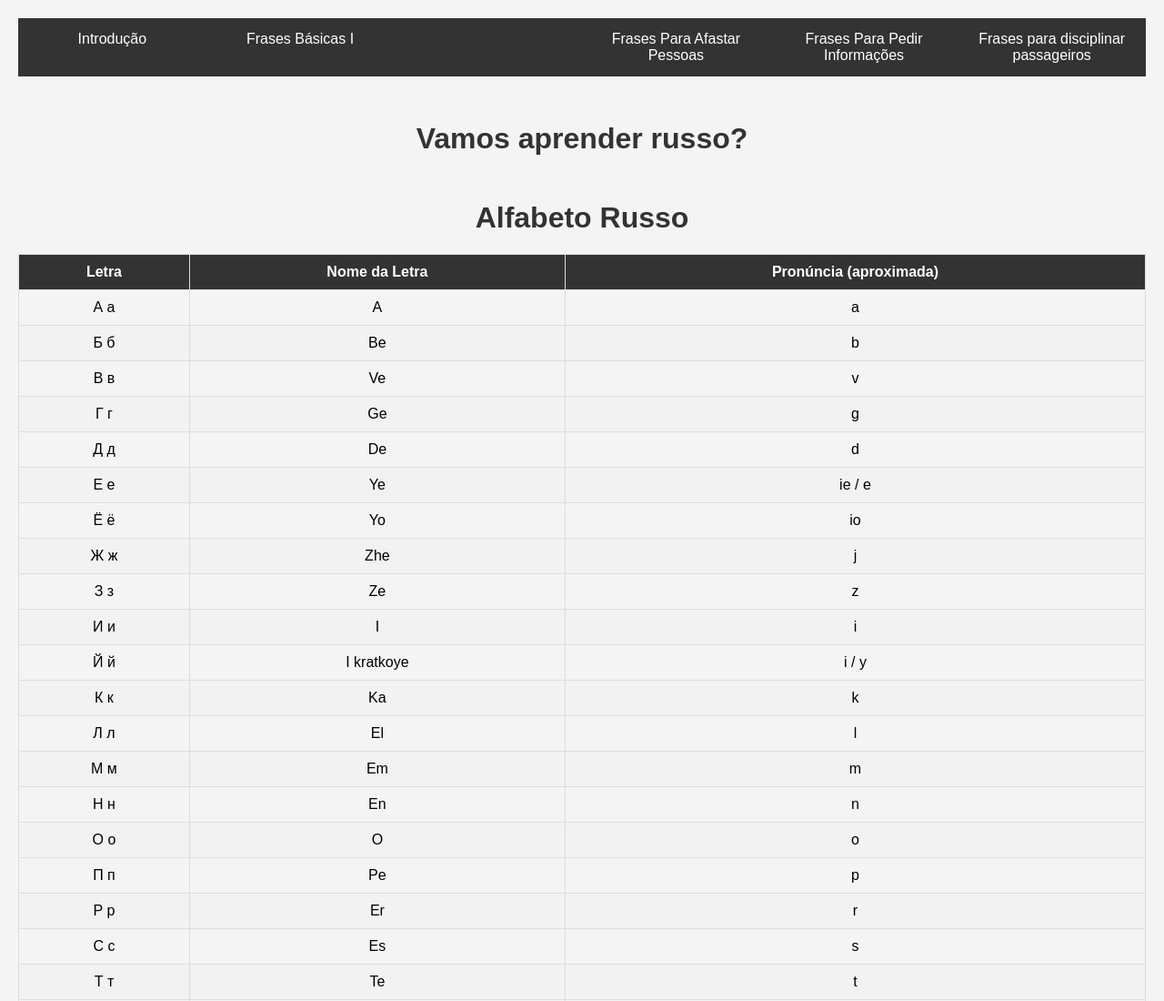
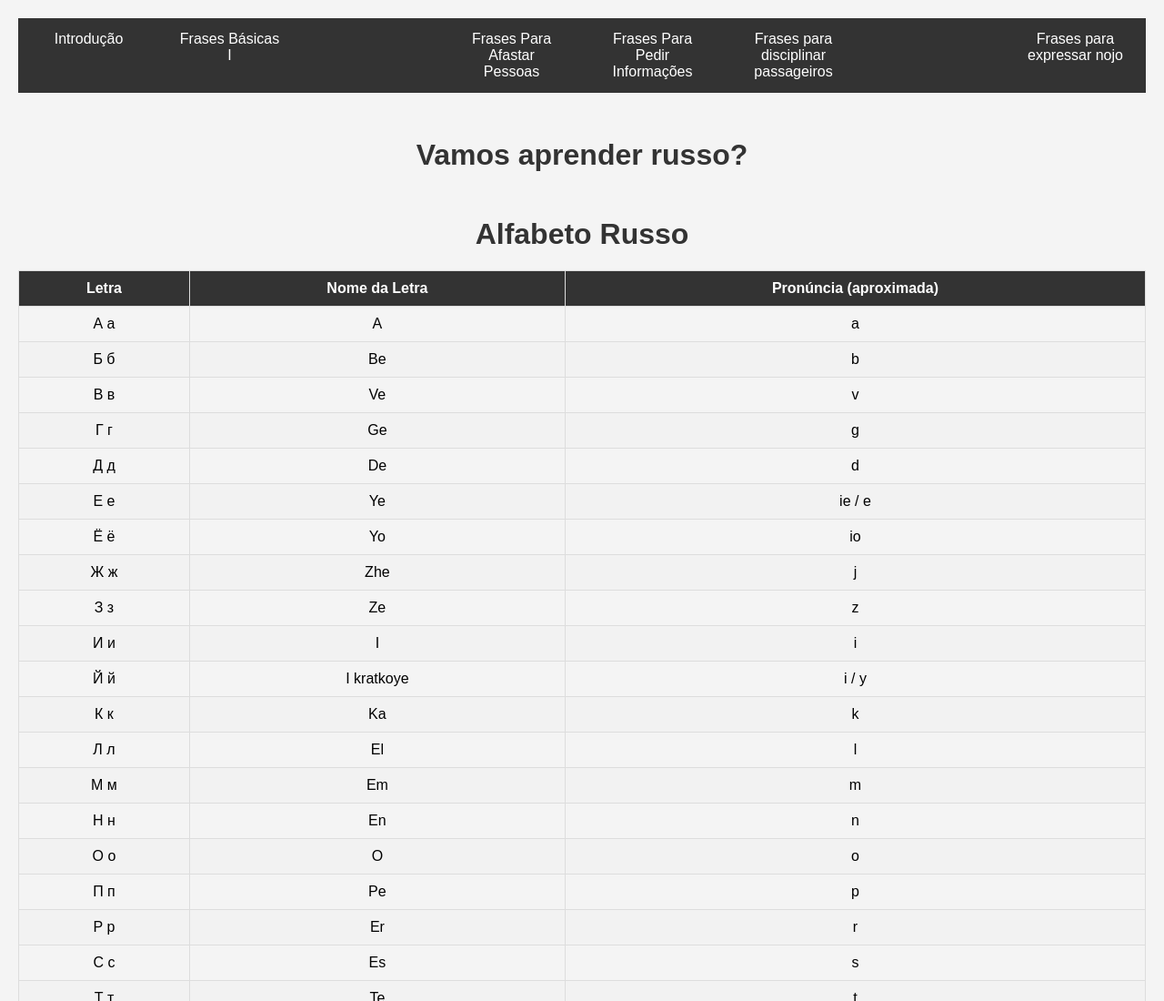
Before and after one commit to MarkinAndrade/Vamos-Aprender-Russo, a plain HTML site: page Alfabeto.html in a window 1280 px wide. Shown: the top 1100 px of the page at 91% size. Drawn offline with Linux system fonts and the light colour scheme.

Commit message:
Update Alfabeto.html

```diff
--- a/Alfabeto.html
+++ b/Alfabeto.html
@@ -46,7 +46,8 @@
             <li><a href="Frases Básicas I.html">Frases Básicas I </a><li>
             <li><a href="Frases para repelir e afastar pessoas.html">Frases Para Afastar Pessoas </a></li>
             <li><a href="Frases para pedir informações.html">Frases Para Pedir Informações </a></li>
-            <li><a href="Disciplinar passageiro.html">Frases para disciplinar passageiros</a></li>
+            <li><a href="Disciplinar passageiro.html">Frases para disciplinar passageiros</a><li>
+            <li><a href="Nojo.html">Frases para expressar nojo</a></li>
         </ul>
     </div>
 </body>
```
